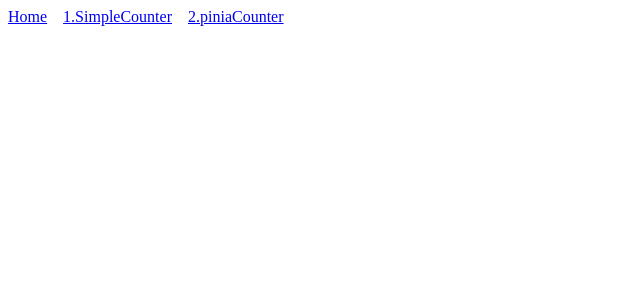
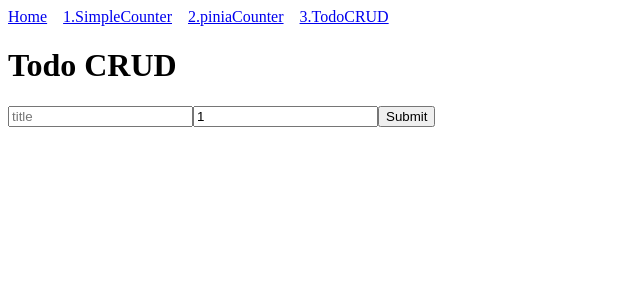
Before and after one commit to hjhj97/vue3-ts-pinia, a Vue app: page /todo_crud in a window 1280 px wide. Shown: the top 300 px of the page, without its empty margins (0-640 px from the left). Built offline with nearby package versions, Linux system fonts and the light colour scheme.

Commit message:
TodoCRUD 추가

```diff
--- /dev/null
+++ b/src/components/TodoInput.vue
@@ -0,0 +1,30 @@
+<template>
+	<div>
+		<input type="text" placeholder="title" v-model="title" />
+		<input type="text" placeholder="id" v-model="id" />
+		<button @click="onClickSubmit">Submit</button>
+	</div>
+</template>
+
+<script lang="ts">
+	import { defineComponent, ref } from 'vue';
+
+	export default defineComponent({
+		emits: ['submit-todo'],
+		setup(props, { emit }) {
+			let title = ref<string>('');
+			let id = ref<number>(1);
+			const onClickSubmit = () => {
+				emit('submit-todo', { title: title.value, id: id.value, userId: 1, completed: true });
+			};
+			return {
+				title,
+				id,
+				//
+				onClickSubmit,
+			};
+		},
+	});
+</script>
+
+<style></style>
--- a/src/components/TodoItem.vue
+++ b/src/components/TodoItem.vue
@@ -1,6 +1,14 @@
 <template>
-	<div>
-		<p>{{ todo.title }}</p>
+	<div class="todo-item">
+		<div>
+			<p>title : {{ todo.title }}</p>
+			<p>id : {{ todo.id }}</p>
+			<p>userId : {{ todo.userId }}</p>
+			<p>completed : {{ todo.completed }}</p>
+		</div>
+		<div>
+			<button @click="$emit('delete-todo', todo.id)">Delete</button>
+		</div>
 	</div>
 </template>
 
@@ -10,12 +18,17 @@
 
 	export default defineComponent({
 		props: {
-			todo: Object as PropType<Todo>,
+			todo: { type: Object as PropType<Todo>, required: true },
 		},
+		emits: ['delete-todo'],
 		setup() {
 			return {};
 		},
 	});
 </script>
 
-<style></style>
+<style scoped>
+	.todo-item {
+		border: 1px solid black;
+	}
+</style>
--- a/src/components/TodoList.vue
+++ b/src/components/TodoList.vue
@@ -1,6 +1,6 @@
 <template>
 	<div v-for="todo in todos" :key="todo.id">
-		<TodoItem v-bind="{ todo }" />
+		<TodoItem v-bind="{ todo }" @delete-todo="onDeleteTodo" />
 	</div>
 </template>
 
@@ -10,13 +10,17 @@
 	import TodoItem from './TodoItem.vue';
 
 	export default defineComponent({
+		components: { TodoItem },
 		props: {
 			todos: Object as PropType<Todo[]>,
 		},
-		setup() {
-			return {};
+		emits: ['delete-todo'],
+		setup(_, { emit }) {
+			const onDeleteTodo = (data: number) => {
+				emit('delete-todo', data);
+			};
+			return { onDeleteTodo };
 		},
-		components: { TodoItem },
 	});
 </script>
 
--- a/src/components/common/NavBar.vue
+++ b/src/components/common/NavBar.vue
@@ -3,6 +3,7 @@
 		<router-link :to="{ name: 'Home' }">Home</router-link>
 		<router-link :to="{ name: 'SimpleCounter' }">1.SimpleCounter</router-link>
 		<router-link :to="{ name: 'PiniaCounter' }">2.piniaCounter</router-link>
+		<router-link :to="{ name: 'TodoCRUD' }">3.TodoCRUD</router-link>
 	</nav>
 </template>
 
--- a/src/router/index.ts
+++ b/src/router/index.ts
@@ -18,6 +18,11 @@ const routes: Array<RouteRecordRaw> = [
 		component: () =>
 			import(/* webpackChunkName: "about" */ '../views/ch2_pinia-counter/PiniaCounter.vue'),
 	},
+	{
+		path: '/todo_crud',
+		name: 'TodoCRUD',
+		component: () => import(/* webpackChunkName: "about" */ '../views/ch3_todo-crud/TodoCRUD.vue'),
+	},
 ];
 
 const router = createRouter({
--- /dev/null
+++ b/src/views/ch3_todo-crud/TodoCRUD.vue
@@ -0,0 +1,28 @@
+<template>
+	<h1>Todo CRUD</h1>
+
+	<div>
+		<todo-input @submit-todo="onSubmitTodo" />
+		<TodoList v-bind="{ todos }" @delete-todo="onDeleteTodo" />
+	</div>
+</template>
+<script lang="ts">
+	import TodoInput from '@/components/TodoInput.vue';
+	import TodoList from '@/components/TodoList.vue';
+	import { Todo } from '@/types/Todo';
+	import { defineComponent, ref } from 'vue';
+
+	export default defineComponent({
+		components: { TodoList, TodoInput },
+		setup() {
+			const todos = ref<Todo[]>([]);
+			const onSubmitTodo = (todo: Todo) => {
+				todos.value.push(todo);
+			};
+			const onDeleteTodo = (data: number) => {
+				todos.value = todos.value.filter((item) => item.id !== data);
+			};
+			return { todos, onSubmitTodo, onDeleteTodo };
+		},
+	});
+</script>
```
